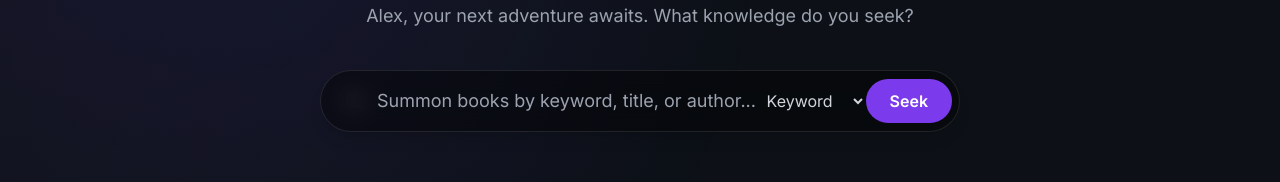
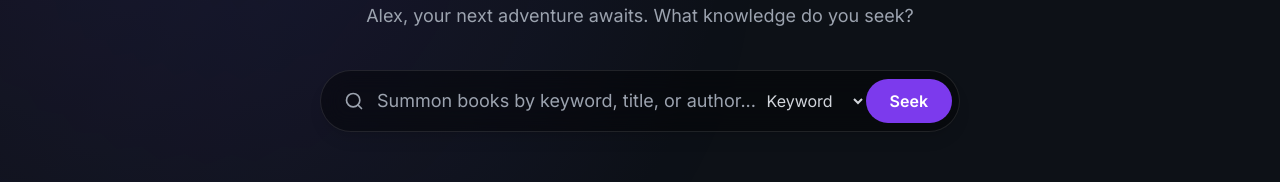
Before and after one commit to Balaji-bj45/Aganitha-BookVerse-Task, a React (Vite) app: page / in a window 1280 px wide. Shown: the part 246-428 px from the top of the page. Built offline with nearby package versions, Linux system fonts and the light colour scheme; no server answers; the HTML template or start-up script is replaced by a standard one.

Commit message:
search icon bug fixed

```diff
--- a/src/components/SearchBar.jsx
+++ b/src/components/SearchBar.jsx
@@ -17,7 +17,7 @@ const SearchBar = ({ onSearch, isLoading }) => {
       <div className="block md:hidden space-y-3">
         {/* Search Input */}
         <div className="relative">
-          <div className="absolute inset-y-0 left-0 pl-4 flex items-center pointer-events-none">
+          <div className="absolute inset-y-0 left-0 pl-4 flex items-center pointer-events-none z-10">
             <FiSearch className="text-gray-400 text-lg" />
           </div>
           <input
@@ -64,7 +64,7 @@ const SearchBar = ({ onSearch, isLoading }) => {
       {/* Tablet Layout - Compact */}
       <div className="hidden md:block lg:hidden">
         <div className="relative">
-          <div className="absolute inset-y-0 left-0 pl-5 flex items-center pointer-events-none">
+          <div className="absolute inset-y-0 left-0 pl-5 flex items-center pointer-events-none z-10">
             <FiSearch className="text-gray-400 text-lg" />
           </div>
           <input
@@ -108,7 +108,7 @@ const SearchBar = ({ onSearch, isLoading }) => {
       {/* Desktop Layout - Full */}
       <div className="hidden lg:block">
         <div className="relative">
-          <div className="absolute inset-y-0 left-0 pl-6 flex items-center pointer-events-none">
+          <div className="absolute inset-y-0 left-0 pl-6 flex items-center pointer-events-none z-10">
             <FiSearch className="text-gray-400 text-xl" />
           </div>
           <input
```
